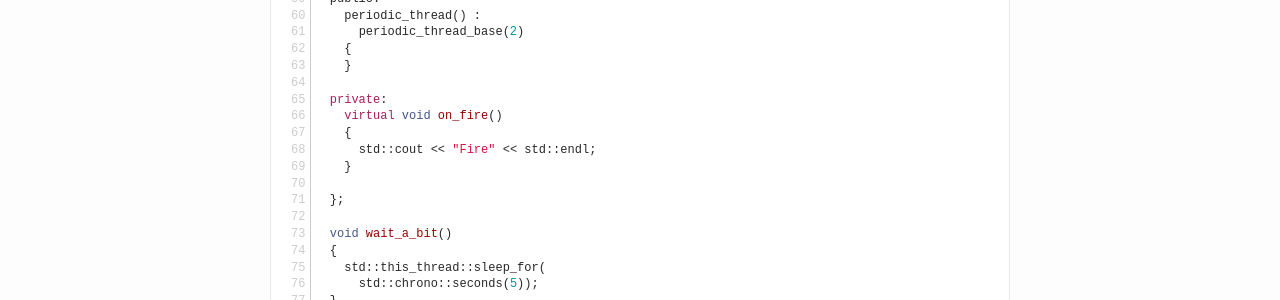
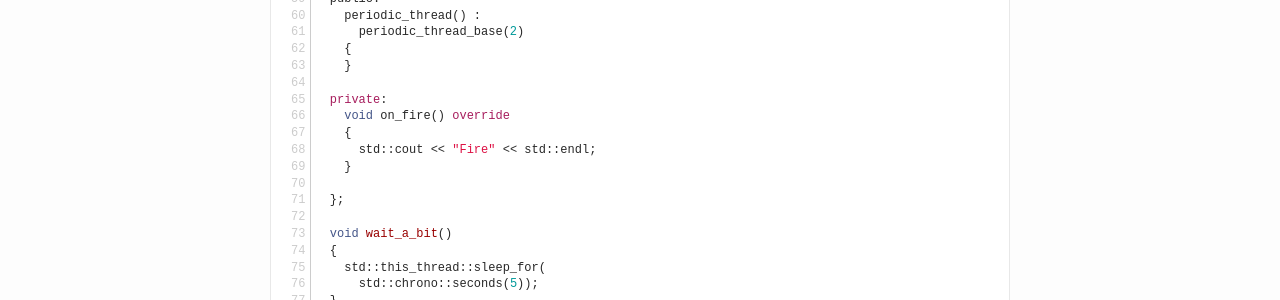
Before and after one commit to bajamircea/bajamircea.github.io, a Jekyll site: the page built from _posts/2015-04-08-threading-bug.markdown, in a window 1280 px wide and 900 px high, scrolled down 1868 px. Shown: the part 151-451 px from the top of the window. Built offline with Jekyll 4.4.1, drawn with Linux system fonts in a browser that asks for light colours; nearby versions of some CDN libraries.

Commit message:
Use override

```diff
--- a/_posts/2015-04-02-class-lifetime.markdown
+++ b/_posts/2015-04-02-class-lifetime.markdown
@@ -41,7 +41,7 @@ class SomeClass :
   SomeType a;
   SomeOtherType b;
 
-  virtual void some_method();
+  void some_method() override;
 };
 {% endhighlight %}
 
--- a/_posts/2015-04-08-threading-bug.markdown
+++ b/_posts/2015-04-08-threading-bug.markdown
@@ -109,7 +109,7 @@ namespace
     }
 
   private:
-    virtual void on_fire()
+    void on_fire() override
     {
       std::cout << "Fire" << std::endl;
     }
```
